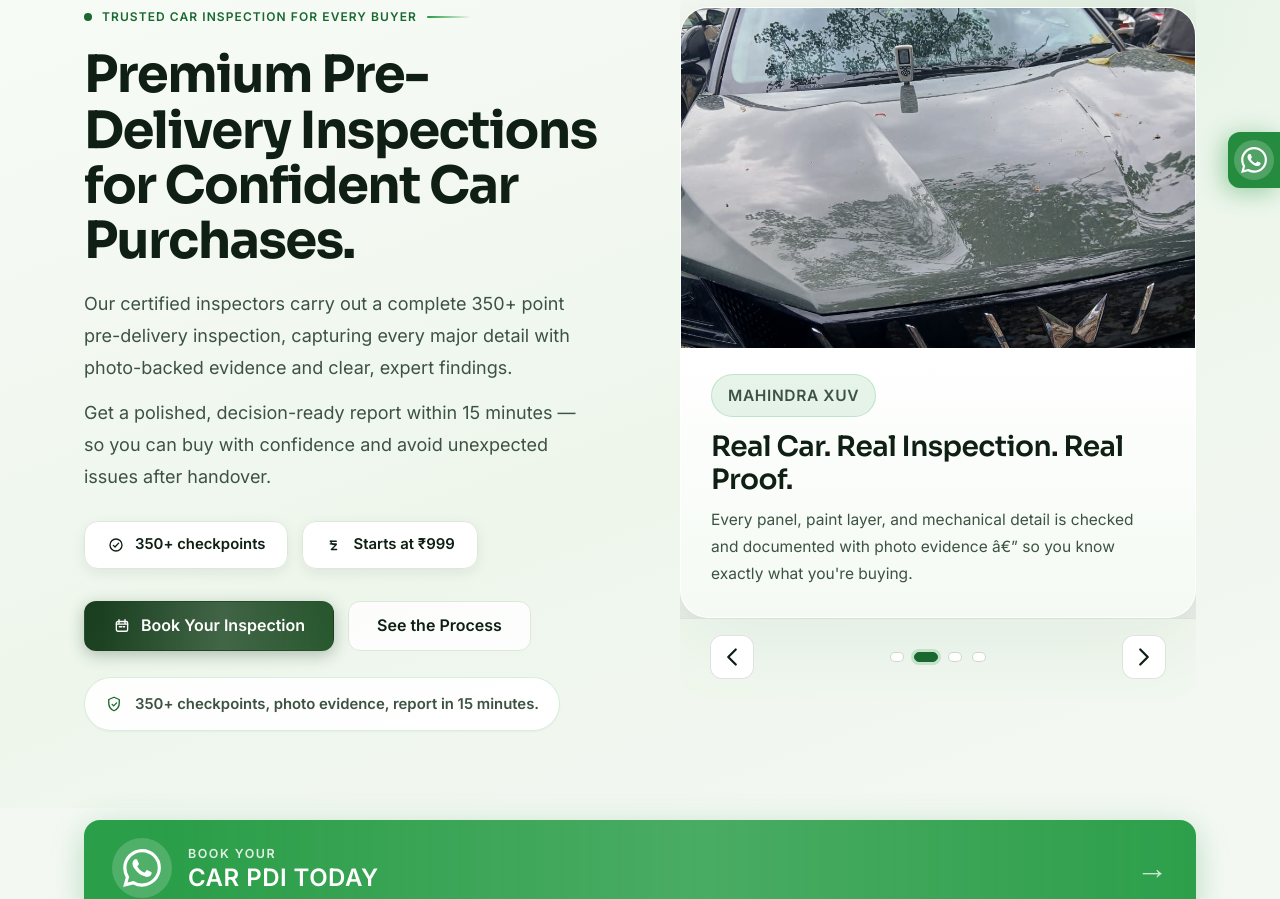
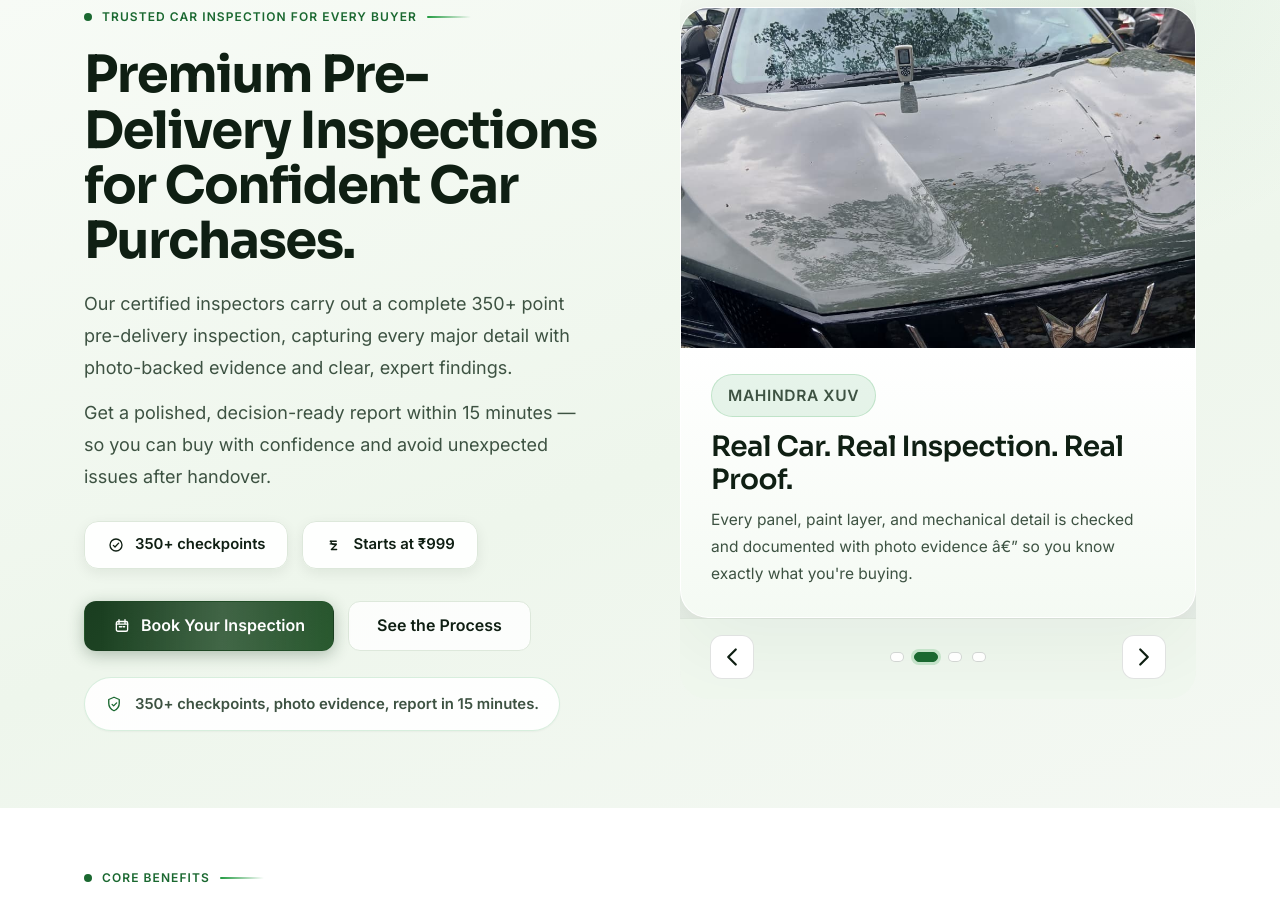
Before and after one commit to Arun3622/Client-3-website, a Next.js app: page / in a window 1280 px wide. Shown: the part 240-1139 px from the top of the page. Built offline with nearby package versions, Linux system fonts and the light colour scheme.

Commit message:
Fix inspection card number badges wrapping digits vertically on mobile

```diff
--- a/app/globals.css
+++ b/app/globals.css
@@ -1090,22 +1090,20 @@ strong { font-weight: 700; }
 
 .process-step,
 .inspection-card-number {
-  display: inline-flex;
-  align-items: center;
-  justify-content: center;
-  min-width: 52px;
-  width: 52px;
-  height: 52px;
-  flex-shrink: 0;
+  display: inline-grid;
+  place-items: center;
+  min-width: 46px;
+  height: 46px;
+  padding: 0 14px;
   border-radius: 16px;
   background: linear-gradient(145deg, var(--green-700), var(--color-primary));
   color: #fff;
-  font-size: 1rem;
+  font-size: 0.92rem;
   font-weight: 800;
   box-shadow: 0 8px 20px rgba(26,61,32,0.28);
   letter-spacing: 0.02em;
   white-space: nowrap;
-  line-height: 1;
+  flex-shrink: 0;
 }
 
 .process-card h3 { margin-top: 20px; font-size: 1.1rem; }
@@ -1159,7 +1157,7 @@ strong { font-weight: 700; }
   gap: 14px;
 }
 
-.inspection-card-number { min-width: 44px; }
+.inspection-card-number { min-width: 46px; }
 
 .inspection-card-type {
   color: var(--text-soft);
@@ -2297,181 +2295,3 @@ img, .report-car, .inspector-image { max-width: 100%; }
 .image-zoom-container:hover img {
   transform: scale(1.05);
 }
-
-/* ============================================================
-   WHATSAPP CTA BANNER
-   ============================================================ */
-.whatsapp-banner-section {
-  padding: 12px 0 0;
-}
-
-.whatsapp-banner {
-  display: flex;
-  align-items: center;
-  gap: 16px;
-  background: var(--color-success, #2a9e48);
-  color: #fff;
-  border-radius: 16px;
-  padding: 18px 28px;
-  text-decoration: none;
-  cursor: pointer;
-  transition: transform 0.3s cubic-bezier(0.16, 1, 0.3, 1), box-shadow 0.3s ease;
-  box-shadow: 0 8px 32px rgba(42, 158, 72, 0.3);
-  position: relative;
-  overflow: hidden;
-}
-
-.whatsapp-banner:hover {
-  transform: translateY(-2px);
-  box-shadow: 0 16px 48px rgba(42, 158, 72, 0.45);
-}
-
-.whatsapp-banner-icon {
-  display: flex;
-  align-items: center;
-  justify-content: center;
-  background: rgba(255, 255, 255, 0.18);
-  border-radius: 50%;
-  width: 60px;
-  height: 60px;
-  flex-shrink: 0;
-}
-
-.whatsapp-banner-text {
-  display: flex;
-  flex-direction: column;
-  flex: 1;
-}
-
-.whatsapp-banner-label {
-  font-size: 0.78rem;
-  font-weight: 600;
-  letter-spacing: 0.12em;
-  opacity: 0.85;
-  text-transform: uppercase;
-}
-
-.whatsapp-banner-cta {
-  font-size: 1.5rem;
-  font-weight: 800;
-  letter-spacing: 0.02em;
-  line-height: 1.1;
-}
-
-.whatsapp-banner-arrow {
-  font-size: 2rem;
-  font-weight: 300;
-  opacity: 0.75;
-  transition: transform 0.3s ease;
-}
-
-.whatsapp-banner:hover .whatsapp-banner-arrow {
-  transform: translateX(6px);
-  opacity: 1;
-}
-
-@media (max-width: 480px) {
-  .whatsapp-banner {
-    padding: 14px 18px;
-    gap: 12px;
-  }
-  .whatsapp-banner-cta {
-    font-size: 1.2rem;
-  }
-  .whatsapp-banner-icon {
-    width: 48px;
-    height: 48px;
-  }
-}
-
-/* ============================================================
-   FIXED FLOATING WHATSAPP SIDE BUTTON
-   ============================================================ */
-.whatsapp-float {
-  position: fixed;
-  right: 0;
-  bottom: 50%;
-  transform: translateY(50%);
-  z-index: 9999;
-  display: flex;
-  align-items: center;
-  gap: 0;
-  background: var(--color-success, #2a9e48);
-  color: #fff;
-  text-decoration: none;
-  border-radius: 12px 0 0 12px;
-  box-shadow: -4px 4px 24px rgba(42, 158, 72, 0.45);
-  overflow: hidden;
-  max-width: 52px;
-  transition: max-width 0.4s cubic-bezier(0.16, 1, 0.3, 1),
-              box-shadow 0.3s ease,
-              transform 0.3s ease;
-  white-space: nowrap;
-}
-
-.whatsapp-float:hover {
-  max-width: 260px;
-  box-shadow: -8px 8px 36px rgba(42, 158, 72, 0.6);
-  transform: translateY(50%);
-}
-
-.whatsapp-float-icon {
-  display: flex;
-  align-items: center;
-  justify-content: center;
-  width: 52px;
-  height: 56px;
-  flex-shrink: 0;
-  background: rgba(0, 0, 0, 0.12);
-}
-
-.whatsapp-float-label {
-  font-size: 0.9rem;
-  font-weight: 700;
-  letter-spacing: 0.01em;
-  padding: 0 18px 0 10px;
-  opacity: 0;
-  transform: translateX(10px);
-  transition: opacity 0.3s ease 0.1s, transform 0.3s ease 0.1s;
-  pointer-events: none;
-}
-
-.whatsapp-float:hover .whatsapp-float-label {
-  opacity: 1;
-  transform: translateX(0);
-}
-
-/* Pulse ring on the icon */
-.whatsapp-float::before {
-  content: '';
-  position: absolute;
-  left: 6px;
-  top: 50%;
-  transform: translateY(-50%);
-  width: 40px;
-  height: 40px;
-  border-radius: 50%;
-  background: rgba(255, 255, 255, 0.2);
-  animation: softPulse 2.5s infinite;
-  pointer-events: none;
-}
-
-@media (max-width: 640px) {
-  .whatsapp-float {
-    bottom: 20px;
-    top: auto;
-    transform: none;
-    border-radius: 50px;
-    max-width: 56px;
-    height: 56px;
-  }
-  .whatsapp-float:hover {
-    max-width: 240px;
-    transform: none;
-  }
-  .whatsapp-float-icon {
-    height: 56px;
-    width: 56px;
-    border-radius: 50px 0 0 50px;
-  }
-}
--- a/app/page.jsx
+++ b/app/page.jsx
@@ -58,22 +58,6 @@ export default function HomePage() {
     <main className="page-shell" id="top">
       <SiteHeader navigation={navigation} />
 
-      {/* ── FIXED WHATSAPP FLOATING BUTTON ── */}
-      <a
-        href="https://wa.me/917984257885?text=Hi%2C%20I%20want%20to%20book%20a%20Car%20PDI%20inspection"
-        target="_blank"
-        rel="noopener noreferrer"
-        className="whatsapp-float"
-        aria-label="Book Your Car PDI Now on WhatsApp"
-      >
-        <span className="whatsapp-float-icon">
-          <svg xmlns="http://www.w3.org/2000/svg" viewBox="0 0 24 24" fill="currentColor" width="26" height="26">
-            <path d="M17.472 14.382c-.297-.149-1.758-.867-2.03-.967-.273-.099-.471-.148-.67.15-.197.297-.767.966-.94 1.164-.173.199-.347.223-.644.075-.297-.15-1.255-.463-2.39-1.475-.883-.788-1.48-1.761-1.653-2.059-.173-.297-.018-.458.13-.606.134-.133.298-.347.446-.52.149-.174.198-.298.298-.497.099-.198.05-.371-.025-.52-.075-.149-.669-1.612-.916-2.207-.242-.579-.487-.5-.669-.51-.173-.008-.371-.01-.57-.01-.198 0-.52.074-.792.372-.272.297-1.04 1.016-1.04 2.479 0 1.462 1.065 2.875 1.213 3.074.149.198 2.096 3.2 5.077 4.487.709.306 1.262.489 1.694.625.712.227 1.36.195 1.871.118.571-.085 1.758-.719 2.006-1.413.248-.694.248-1.289.173-1.413-.074-.124-.272-.198-.57-.347m-5.421 7.403h-.004a9.87 9.87 0 01-5.031-1.378l-.361-.214-3.741.982.998-3.648-.235-.374a9.86 9.86 0 01-1.51-5.26c.001-5.45 4.436-9.884 9.888-9.884 2.64 0 5.122 1.03 6.988 2.898a9.825 9.825 0 012.893 6.994c-.003 5.45-4.437 9.884-9.885 9.884m8.413-18.297A11.815 11.815 0 0012.05 0C5.495 0 .16 5.335.157 11.892c0 2.096.547 4.142 1.588 5.945L.057 24l6.305-1.654a11.882 11.882 0 005.683 1.448h.005c6.554 0 11.89-5.335 11.893-11.893a11.821 11.821 0 00-3.48-8.413z"/>
-          </svg>
-        </span>
-        <span className="whatsapp-float-label">Book Your Car PDI Now</span>
-      </a>
-
       {/* ── HERO ── */}
       <section className="hero-section">
         <div className="container hero-grid">
@@ -125,31 +109,7 @@ export default function HomePage() {
         </div>
       </section>
 
-      {/* ── WHATSAPP CTA BANNER ── */}
-      <section className="whatsapp-banner-section">
-        <div className="container">
-          <a
-            href="https://wa.me/917984257885?text=Hi%2C%20I%20want%20to%20book%20a%20Car%20PDI%20inspection"
-            target="_blank"
-            rel="noopener noreferrer"
-            className="whatsapp-banner shimmer-effect"
-          >
-            <div className="whatsapp-banner-icon">
-              <svg xmlns="http://www.w3.org/2000/svg" viewBox="0 0 24 24" fill="currentColor" width="38" height="38">
-                <path d="M17.472 14.382c-.297-.149-1.758-.867-2.03-.967-.273-.099-.471-.148-.67.15-.197.297-.767.966-.94 1.164-.173.199-.347.223-.644.075-.297-.15-1.255-.463-2.39-1.475-.883-.788-1.48-1.761-1.653-2.059-.173-.297-.018-.458.13-.606.134-.133.298-.347.446-.52.149-.174.198-.298.298-.497.099-.198.05-.371-.025-.52-.075-.149-.669-1.612-.916-2.207-.242-.579-.487-.5-.669-.51-.173-.008-.371-.01-.57-.01-.198 0-.52.074-.792.372-.272.297-1.04 1.016-1.04 2.479 0 1.462 1.065 2.875 1.213 3.074.149.198 2.096 3.2 5.077 4.487.709.306 1.262.489 1.694.625.712.227 1.36.195 1.871.118.571-.085 1.758-.719 2.006-1.413.248-.694.248-1.289.173-1.413-.074-.124-.272-.198-.57-.347m-5.421 7.403h-.004a9.87 9.87 0 01-5.031-1.378l-.361-.214-3.741.982.998-3.648-.235-.374a9.86 9.86 0 01-1.51-5.26c.001-5.45 4.436-9.884 9.888-9.884 2.64 0 5.122 1.03 6.988 2.898a9.825 9.825 0 012.893 6.994c-.003 5.45-4.437 9.884-9.885 9.884m8.413-18.297A11.815 11.815 0 0012.05 0C5.495 0 .16 5.335.157 11.892c0 2.096.547 4.142 1.588 5.945L.057 24l6.305-1.654a11.882 11.882 0 005.683 1.448h.005c6.554 0 11.89-5.335 11.893-11.893a11.821 11.821 0 00-3.48-8.413z"/>
-              </svg>
-            </div>
-            <div className="whatsapp-banner-text">
-              <span className="whatsapp-banner-label">BOOK YOUR</span>
-              <span className="whatsapp-banner-cta">CAR PDI TODAY</span>
-            </div>
-            <div className="whatsapp-banner-arrow">→</div>
-          </a>
-        </div>
-      </section>
-
       {/* ── CORE BENEFITS ── */}
-
       <section className="feature-card-section">
         <div className="container">
           <Reveal className="section-heading section-heading-sm">
```
